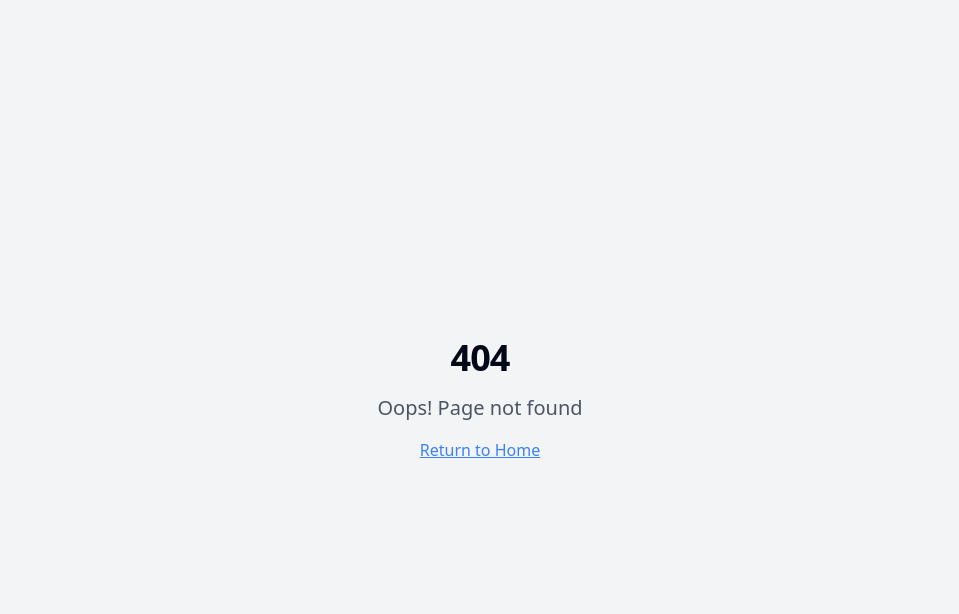
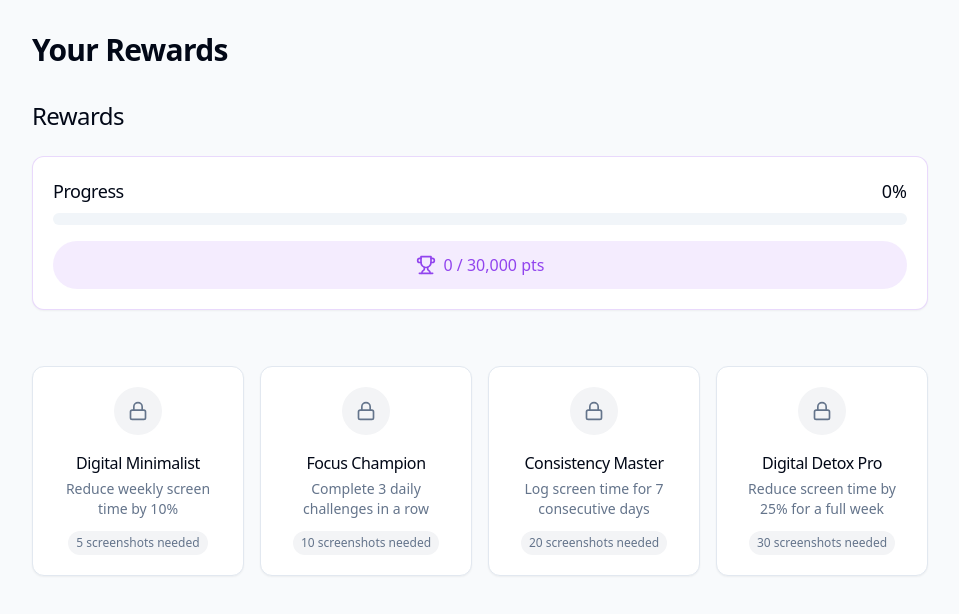
Before and after one commit to RujutaAsanikar/unplugandwin, a React (Vite) app: page /rewards in a window 1280 px wide. Before the commit this address had no page. Shown: the top 614 px of the page, without its empty margins (160-1119 px from the left). Built offline with nearby package versions, Linux system fonts and the light colour scheme.

Commit message:
Fix: Rewards section not displaying
The rewards section was not displaying when accessed from the header. This commit addresses this issue.

```diff
--- a/src/App.tsx
+++ b/src/App.tsx
@@ -9,6 +9,7 @@ import { AuthProvider } from "@/lib/auth";
 import Index from "./pages/Index";
 import ChallengePage from "./pages/ChallengePage";
 import AdminPage from "./pages/AdminPage";
+import RewardsPage from "./pages/RewardsPage";
 import NotFound from "./pages/NotFound";
 
 const queryClient = new QueryClient();
@@ -24,6 +25,7 @@ const App = () => (
             <Routes>
               <Route path="/" element={<Index />} />
               <Route path="/challenges" element={<ChallengePage />} />
+              <Route path="/rewards" element={<RewardsPage />} />
               <Route path="/admin" element={<AdminPage />} />
               {/* ADD ALL CUSTOM ROUTES ABOVE THE CATCH-ALL "*" ROUTE */}
               <Route path="*" element={<NotFound />} />
--- /dev/null
+++ b/src/pages/RewardsPage.tsx
@@ -0,0 +1,22 @@
+
+import React from 'react';
+import { motion } from 'framer-motion';
+import Rewards from '@/components/Rewards';
+
+const RewardsPage: React.FC = () => {
+  return (
+    <motion.div
+      initial={{ opacity: 0 }}
+      animate={{ opacity: 1 }}
+      exit={{ opacity: 0 }}
+      className="container mx-auto px-4 py-8"
+    >
+      <div className="max-w-4xl mx-auto">
+        <h1 className="text-3xl font-bold mb-8">Your Rewards</h1>
+        <Rewards />
+      </div>
+    </motion.div>
+  );
+};
+
+export default RewardsPage;
```
